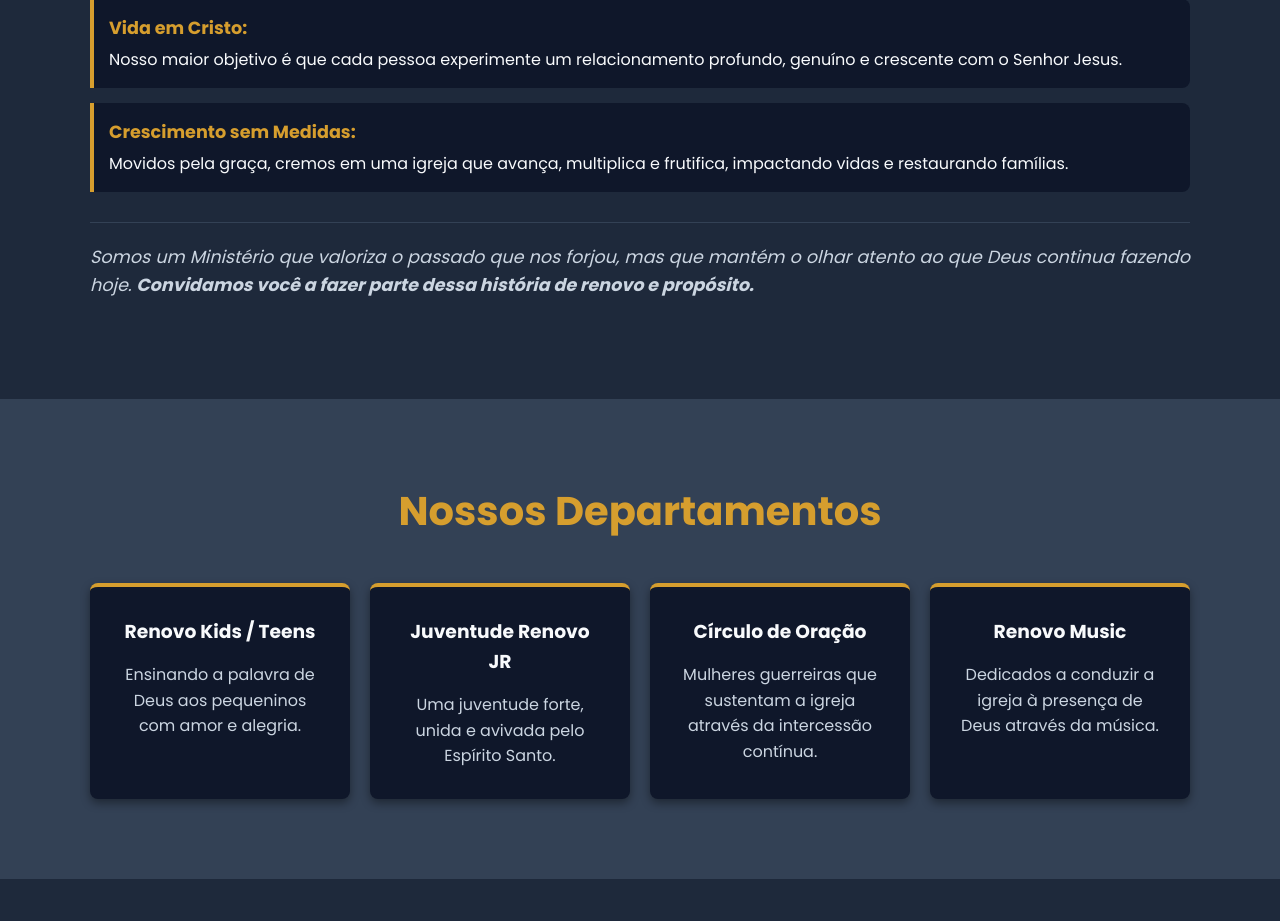
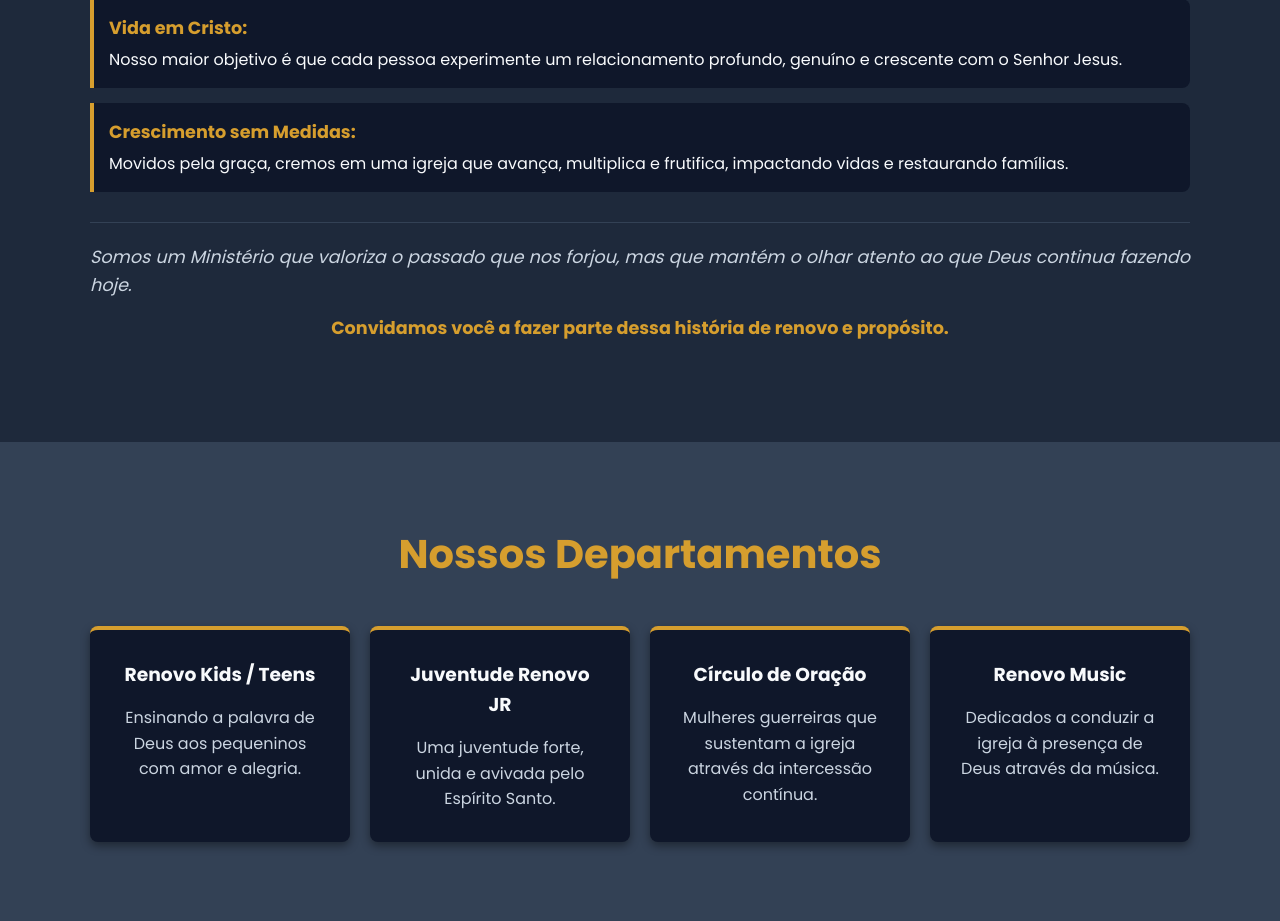
Before and after one commit to barbosawe/ad-renovo-site, a Django app: page / in a window 1280 px wide. Shown: the part 1301-2222 px from the top of the page. Run offline with Django 5.2, Linux system fonts and the light colour scheme.

Commit message:
Aplicando codigo html com <br> corrigido

```diff
--- a/core/static/style.css
+++ b/core/static/style.css
@@ -445,7 +445,26 @@ h2 {
 .final-convite {
     border-top: 1px solid var(--bg-light-dark);
     padding-top: 20px;
+    margin-top: 20px;
     font-style: italic;
+
+    /* Faz o texto principal ocupar a largura da tela e ficar alinhado nas bordas */
+    text-align: justify;
+    width: 100%;
+}
+
+.final-texto {
+    /* O segredo: display block faz ele se comportar como um novo parágrafo */
+    display: block;
+
+    /* Agora centralizamos apenas ele */
+    text-align: center;
+
+    margin-top: 15px; /* Dá um espaço em relação ao texto de cima */
+    color: var(--secondary-color); /* Dourado para destacar */
+    font-weight: 700;
+    font-style: normal; /* Remove o itálico apenas do convite para dar seriedade */
+    font-size: 1.1rem;
 }
 
 /* =========================================
--- a/core/templates/index.html
+++ b/core/templates/index.html
@@ -94,7 +94,11 @@ reveal();
             <li><strong>Crescimento sem Medidas:</strong> Movidos pela graça, cremos em uma igreja que avança, multiplica e frutifica, impactando vidas e restaurando famílias.</li>
         </ul>
 
-        <p class="reveal final-convite">Somos um Ministério que valoriza o passado que nos forjou, mas que mantém o olhar atento ao que Deus continua fazendo hoje. <strong>Convidamos você a fazer parte dessa história de renovo e propósito.</strong></p>
+        <p class="reveal final-convite">
+    Somos um Ministério que valoriza o passado que nos forjou, mas que mantém o olhar atento ao que Deus continua fazendo hoje.
+    <br>
+    <strong class="final-texto">Convidamos você a fazer parte dessa história de renovo e propósito.</strong>
+</p>
     </div>
 </section>
 
```
